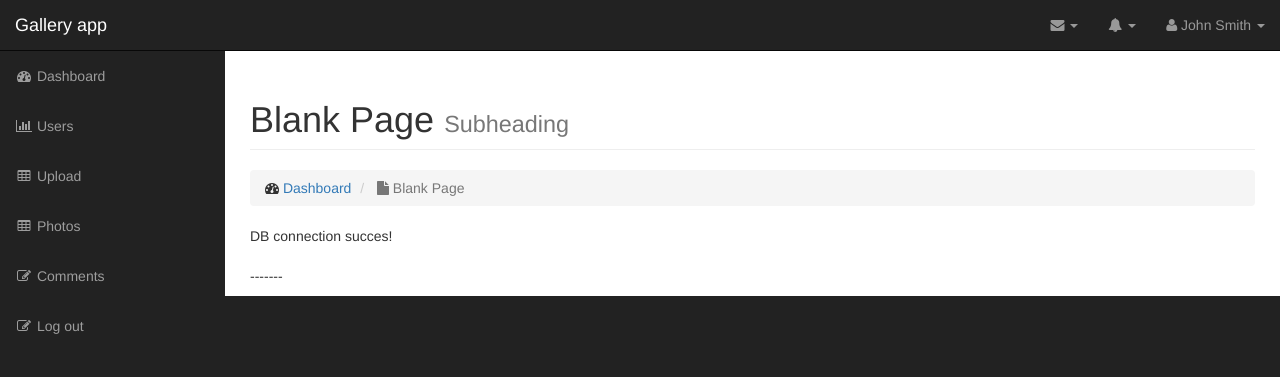
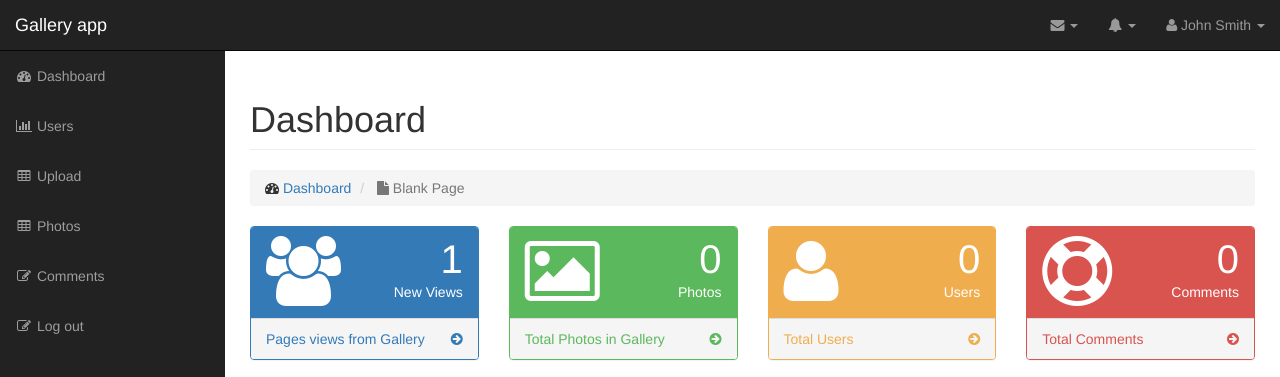
Before and after one commit to Stanko172/PHP_Gallery_app, a PHP site: page /admin/ in a window 1280 px wide. Shown: the top 377 px of the page. Before the commit the page ends 334 px from the top, so only its background shows below. Run offline with PHP 8.4, Linux system fonts and the light colour scheme; the visitor is signed in with stand-in values (Sample User, id 1); grey boxes labelled with a size stand in for pictures from a placeholder-image service; data that the repository does not hold is empty; some libraries are stand-ins or nearby versions.

Commit message:
finished admin dashboard

```diff
--- a/admin/includes/db_object.php
+++ b/admin/includes/db_object.php
@@ -118,6 +118,16 @@ class Db_object{
 
         return (mysqli_affected_rows($database->connection) == 1) ? true : false;
     }
+
+    public static function count_all(){
+        global $database;
+
+        $sql = "SELECT COUNT(*) FROM " . static::$db_table;
+        $result = $database->query($sql);
+        $result = mysqli_fetch_array($result);
+
+        return array_shift($result);
+    }
 }
 
 
--- a/admin/includes/header.php
+++ b/admin/includes/header.php
@@ -39,6 +39,31 @@
 
     <link href="https://cdn.jsdelivr.net/npm/summernote@0.8.18/dist/summernote.min.css" rel="stylesheet">
 
+    <script type="text/javascript" src="https://www.gstatic.com/charts/loader.js"></script>
+    <script type="text/javascript">
+      google.charts.load('current', {'packages':['corechart']});
+      google.charts.setOnLoadCallback(drawChart);
+
+      function drawChart() {
+
+        var data = google.visualization.arrayToDataTable([
+          ['Task', 'Hours per Day'],
+          ['Users',     <?php echo User::count_all(); ?>],
+          ['Comments',      <?php echo Comment::count_all(); ?>],
+          ['Photos',  <?php echo Photo::count_all(); ?>],
+        ]);
+
+        var options = {
+
+        };
+
+        var chart = new google.visualization.PieChart(document.getElementById('piechart'));
+
+        chart.draw(data, options);
+      }
+    </script>
+
+
 </head>
 
 <body>
--- a/admin/includes/session.php
+++ b/admin/includes/session.php
@@ -4,11 +4,21 @@ class Session{
     private $signed_in;
     public $user_id;
     public $message;
+    public $count;
 
     function __construct(){
         session_start();
         $this->check_the_login();
         $this->check_message();
+        $this->count();
+    }
+
+    private function count(){
+        if(isset($_SESSION['count'])){
+            $this->count = $_SESSION['count']++;
+        }else{
+            $this->count = $_SESSION['count'] = 1;
+        }
     }
 
     public function is_signed_in(){
--- a/admin/index.php
+++ b/admin/index.php
@@ -28,8 +28,7 @@ if(!$session->is_signed_in()){
                 <div class="row">
                     <div class="col-lg-12">
                         <h1 class="page-header">
-                            Blank Page
-                            <small>Subheading</small>
+                            Dashboard
                         </h1>
                         <ol class="breadcrumb">
                             <li>
@@ -41,88 +40,108 @@ if(!$session->is_signed_in()){
                         </ol>
                     </div>
                 </div>
+                <div class="row">
+                    <div class="col-lg-3 col-md-6">
+                        <div class="panel panel-primary">
+                            <div class="panel-heading">
+                                <div class="row">
+                                    <div class="col-xs-3">
+                                        <i class="fa fa-users fa-5x"></i>
+                                    </div>
+                                    <div class="col-xs-9 text-right">
+                                        <div class="huge"><?php echo $session->count; ?></div>
+                                        <div>New Views</div>
+                                    </div>
+                                </div>
+                            </div>
+                            <a href="#">
+                                <div class="panel-footer">
+                                    <span class="pull-left">Pages views from Gallery</span>
+                                    <span class="pull-right"><i class="fa fa-arrow-circle-right"></i></span>
+                                    <div class="clearfix"></div>
+                                </div>
+                            </a>
+                        </div>
+                    </div>
 
-                <?php
-
-                    ////////////
-                    if($database->connection){
-                        echo "DB connection succes!";
-                    }
-
-                    $result = User::get_by_id(1);
-                    echo "<br />" . $result->username;
-
-                    echo "<br /> -------";
-
-                    $users = User::get_all("SELECT * FROM users;");
-                    foreach( $users as $user){
-                        echo "<br />" . $user->username;
-                    }
-
-                    //Testiranje ubacivanja korisnika u bazu podataka
-
-                    /*
-                    $user = new User();
-                    $user->username = "Mate123";
-                    $user->password = "12345678";
-                    $user->first_name = "Mate";
-                    $user->last_name = "Matic";
-
-                    $user->create();
-                    */
+                     <div class="col-lg-3 col-md-6">
+                        <div class="panel panel-green">
+                            <div class="panel-heading">
+                                <div class="row">
+                                    <div class="col-xs-3">
+                                        <i class="fa fa-photo fa-5x"></i>
+                                    </div>
+                                    <div class="col-xs-9 text-right">
+                                        <div class="huge"><?php echo Photo::count_all(); ?></div>
+                                        <div>Photos</div>
+                                    </div>
+                                </div>
+                            </div>
+                            <a href="#">
+                                <div class="panel-footer">
+                                    <span class="pull-left">Total Photos in Gallery</span>
+                                    <span class="pull-right"><i class="fa fa-arrow-circle-right"></i></span>
+                                    <div class="clearfix"></div>
+                                </div>
+                            </a>
+                        </div>
+                    </div>
 
 
-                    /*
-                    $user = User::get_user(3);
-                    $user->username = 'JaneDoe123';
+                     <div class="col-lg-3 col-md-6">
+                        <div class="panel panel-yellow">
+                            <div class="panel-heading">
+                                <div class="row">
+                                    <div class="col-xs-3">
+                                        <i class="fa fa-user fa-5x"></i>
+                                    </div>
+                                    <div class="col-xs-9 text-right">
+                                        <div class="huge"><?php echo User::count_all(); ?>
 
-                    $user->update();
-                    */
+                                        </div>
+
+                                        <div>Users</div>
+                                    </div>
+                                </div>
+                            </div>
+                            <a href="#">
+                                <div class="panel-footer">
+                                    <span class="pull-left">Total Users</span>
+                                    <span class="pull-right"><i class="fa fa-arrow-circle-right"></i></span>
+                                    <div class="clearfix"></div>
+                                </div>
+                            </a>
+                        </div>
+                    </div>
+
+                      <div class="col-lg-3 col-md-6">
+                        <div class="panel panel-red">
+                            <div class="panel-heading">
+                                <div class="row">
+                                    <div class="col-xs-3">
+                                        <i class="fa fa-support fa-5x"></i>
+                                    </div>
+                                    <div class="col-xs-9 text-right">
+                                        <div class="huge"><?php echo Comment::count_all(); ?></div>
+                                        <div>Comments</div>
+                                    </div>
+                                </div>
+                            </div>
+                            <a href="#">
+                                <div class="panel-footer">
+                                    <span class="pull-left">Total Comments</span>
+                                    <span class="pull-right"><i class="fa fa-arrow-circle-right"></i></span>
+                                    <div class="clearfix"></div>
+                                </div>
+                            </a>
+                        </div>
+                    </div>
 
 
+                        </div> <!--First Row-->
+                <!-- /.row -->
+                <div id="piechart" style="width: 900px; height: 500px;"></div>
 
-                    /*
-                    $user = new User();
-                    $user = $user->get_user(4);
-                    print_r($user);
-                    print_r($user->delete());
-                    */
-
-                    /*
-                    $new_photo = new Photo();
-                    $new_photo->title = "Summer photo";
-                    $new_photo->description = "Summer photo from Croatia.";
-                    $new_photo->filename = "summer.png";
-                    $new_photo->type = "image";
-                    $new_photo->size = 11;
-
-                    $new_photo->create();
-
-                    $new_photo->title = "Summer photo CROATIA!";
-
-                    $new_photo->update();
-
-                    $new_photo = new Photo();
-                    $new_photo->title = "Potatos";
-                    $new_photo->description = "Summer photo from Croatia.";
-                    $new_photo->filename = "summer.png";
-                    $new_photo->type = "image";
-                    $new_photo->size = 11;
-
-                    $new_photo->create();
-                    $new_photo->delete();
-
-                    echo "<br /><br /> Slike: <br/>";
-                    $photos = Photo::get_all();
-                    foreach($photos as $photo){
-                        echo $photo->title . "<br />";
-                    }
-                    */
-
-
-                ?>
-
-                <!-- /.row -->
 
             </div>
             <!-- /.container-fluid -->
```
